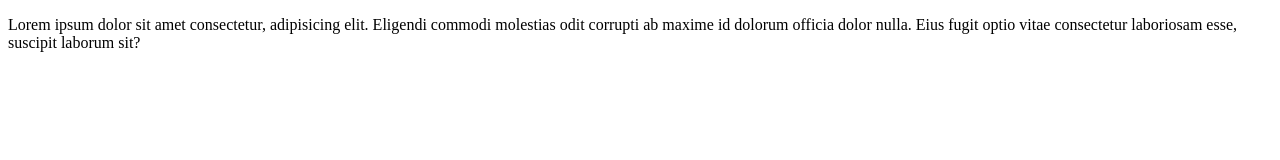
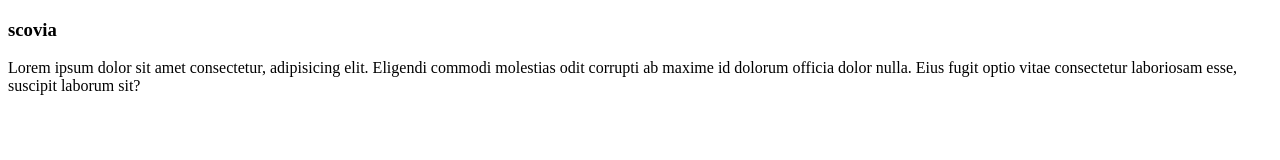
Before and after one commit to scoviauwase/web-crash-course, a plain HTML site: page index.html in a window 1280 px wide. Drawn offline with Linux system fonts and the light colour scheme.

Commit message:
version2

```diff
--- a/index.html
+++ b/index.html
@@ -7,6 +7,7 @@
     <title>web crash course</title>
 </head>
 <body>
+    <h3>scovia</h3>
 <p>Lorem ipsum dolor sit amet consectetur, adipisicing elit. Eligendi commodi molestias odit corrupti ab maxime id dolorum officia dolor nulla. Eius fugit optio vitae consectetur laboriosam esse, suscipit laborum sit?</p>
 </body>
 </html>
```
